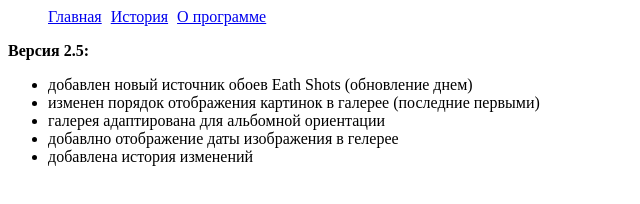
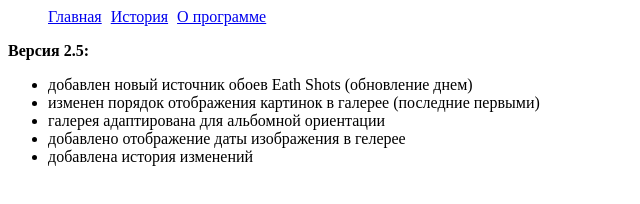
Before and after one commit to freekspb/photo-of-the-day, a plain HTML site: page assets/html/whatsnew.html in a window 1280 px wide. Shown: the full height of the page, 0-640 px from the left. Drawn offline with Linux system fonts and the light colour scheme.

Commit message:
* опечатка на странице истории изменений

```diff
--- a/assets/html/whatsnew.html
+++ b/assets/html/whatsnew.html
@@ -15,7 +15,7 @@
   <li>добавлен новый источник обоев Eath Shots (обновление днем)</li>
   <li>изменен порядок отображения картинок в галерее (последние первыми)</li>
   <li>галерея адаптирована для альбомной ориентации</li>
-  <li>добавлно отображение даты изображения в гелерее</li>
+  <li>добавлено отображение даты изображения в гелерее</li>
   <li>добавлена история изменений</li>
 </ul>
 </body>
```
